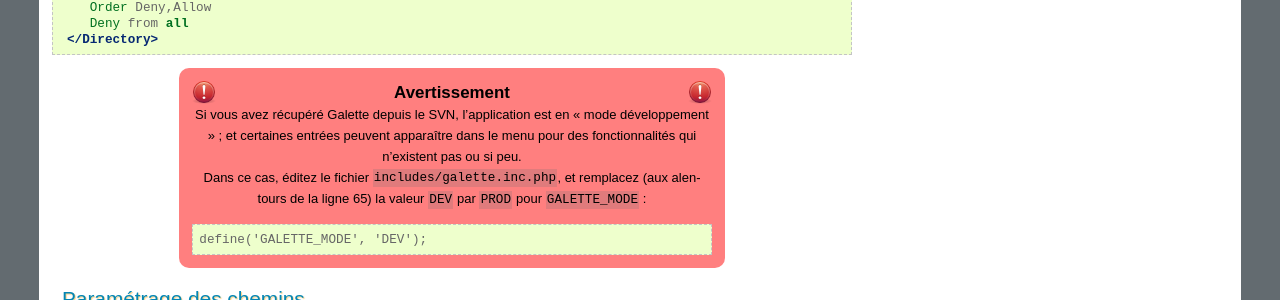
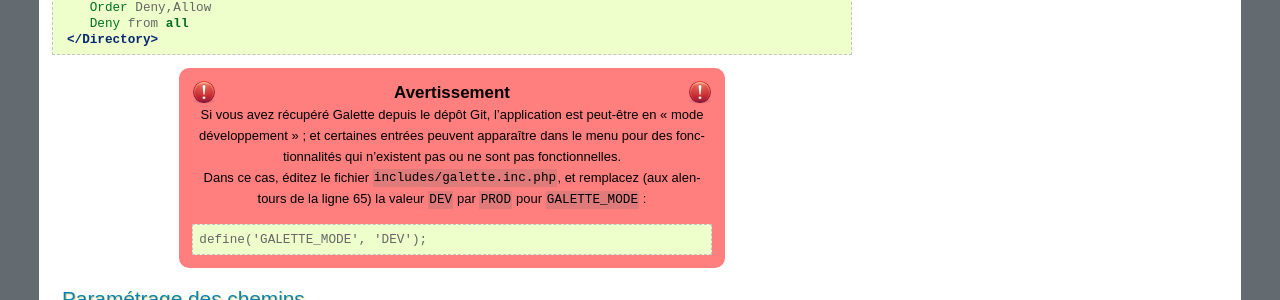
Before and after one commit to galette/galettedoc, a Sphinx documentation site: the page built from source/installation/postinstall.rst, in a window 1280 px wide. Shown: the part 482-782 px from the top of the page. Built offline with Sphinx 7.4.7, drawn with Linux system fonts in a browser that asks for light colours.

Commit message:
Le SVN a bougé vers Git

```diff
--- a/source/installation/postinstall.rst
+++ b/source/installation/postinstall.rst
@@ -21,7 +21,7 @@
 
 .. warning::
 
-   Si vous avez récupéré Galette depuis le SVN, l'application est en « mode développement » ; et certaines entrées peuvent apparaître dans le menu pour des fonctionnalités qui n'existent pas ou si peu.
+   Si vous avez récupéré Galette depuis le dépôt Git, l'application est peut-être en « mode développement » ; et certaines entrées peuvent apparaître dans le menu pour des fonctionnalités qui n'existent pas ou ne sont pas fonctionnelles.
 
    Dans ce cas, éditez le fichier ``includes/galette.inc.php``, et remplacez (aux alentours de la ligne 65) la valeur ``DEV`` par ``PROD`` pour ``GALETTE_MODE`` :
 
```
